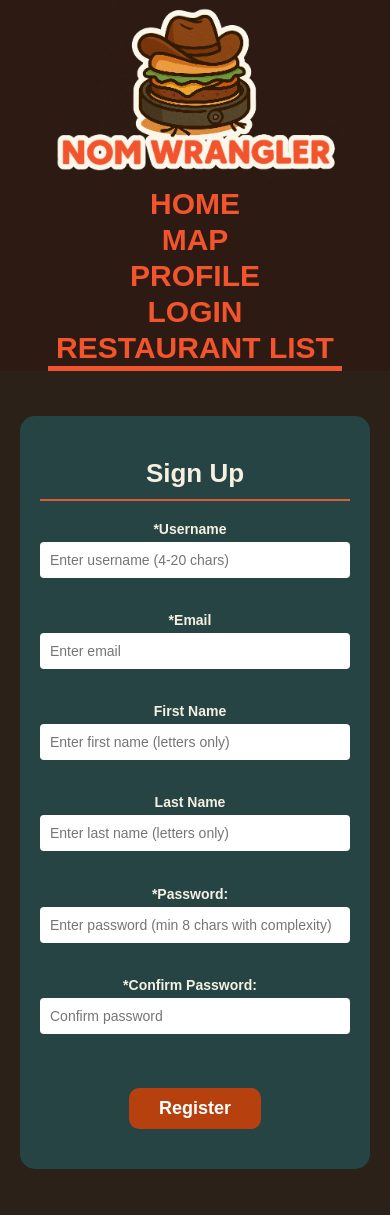
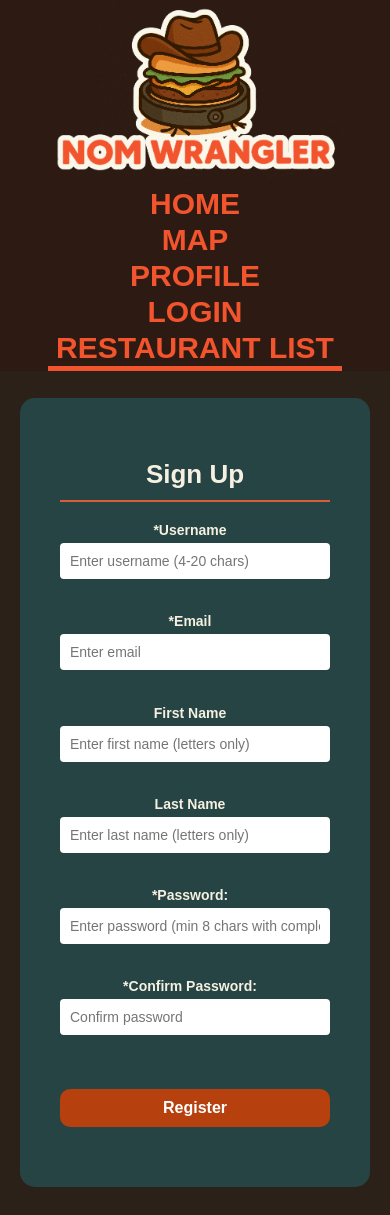
Before and after one commit to LeighVirrey/SuperNomWrangler, a React (Create React App) app in the folder front-end/nom-wrangler/: page /register in a window 390 px wide. Built offline with nearby package versions, Linux system fonts and the light colour scheme.

Commit message:
Update register.css
responsive design FIXING AGAIN AAAA

```diff
--- a/front-end/nom-wrangler/src/component/register/register.css
+++ b/front-end/nom-wrangler/src/component/register/register.css
@@ -117,7 +117,7 @@ body {
 }
 
 /* tablet view */
-@media (max-width: 768px) {
+@media (max-width: 1180px) {
   .signup-box {
     padding: 30px;
     max-width: 600px;
@@ -147,13 +147,13 @@ body {
 }
 
 /* phone view */
-@media (max-width: 480px) {
+@media (max-width: 412px) {
   .signup-contianer {
-    padding: 10px
+    padding: 50%;
   }
 
   .signup-box {
-    padding: 20px;
+    padding: 40px;
     border-radius: 15px;
   }
 
@@ -176,4 +176,10 @@ body {
     font-size: 14px;
     padding: 10px;
   }
+
+  .form-button button {
+    font-size: 16px;
+    padding: 10px 25px;
+    width: 100%;
+  }
 }
```
